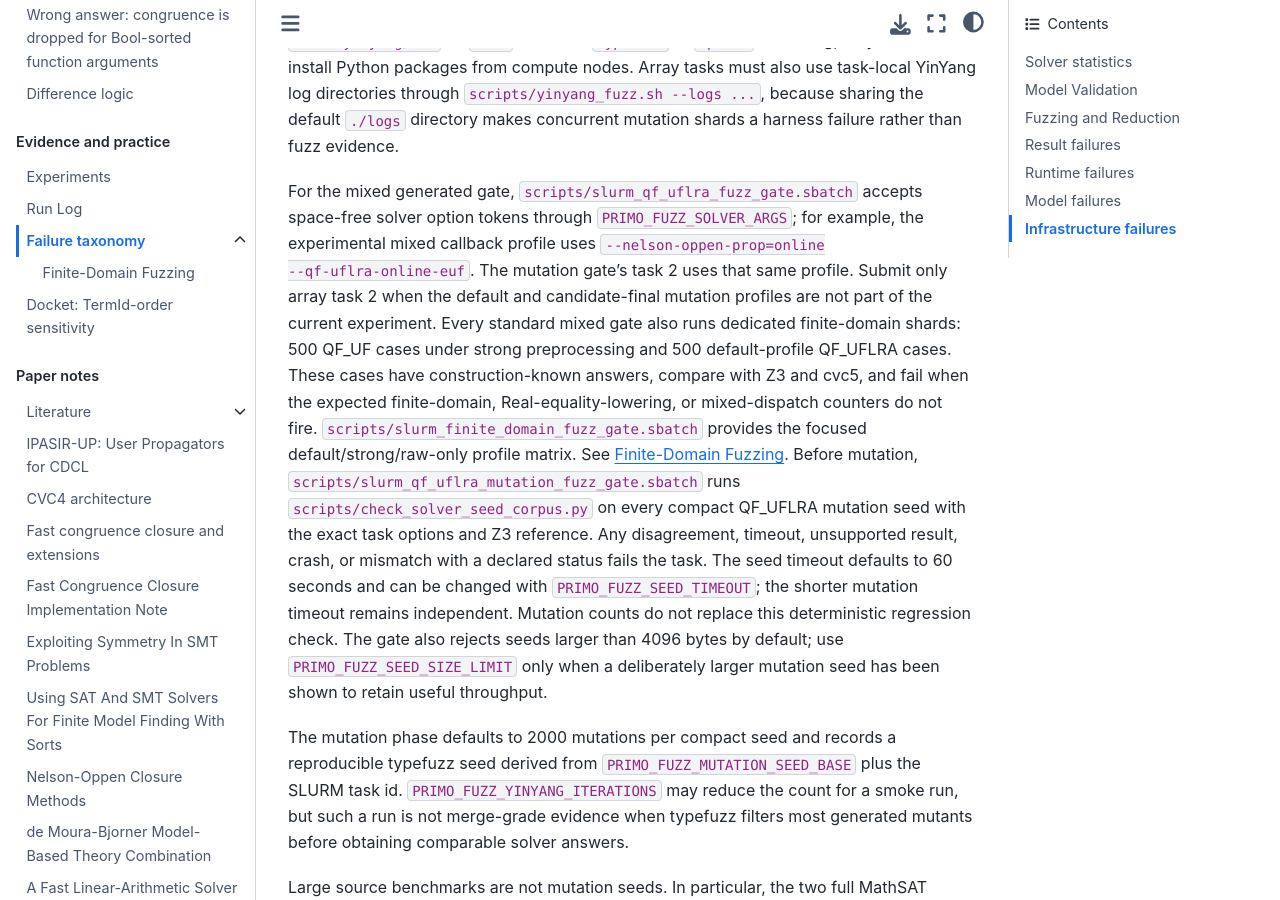
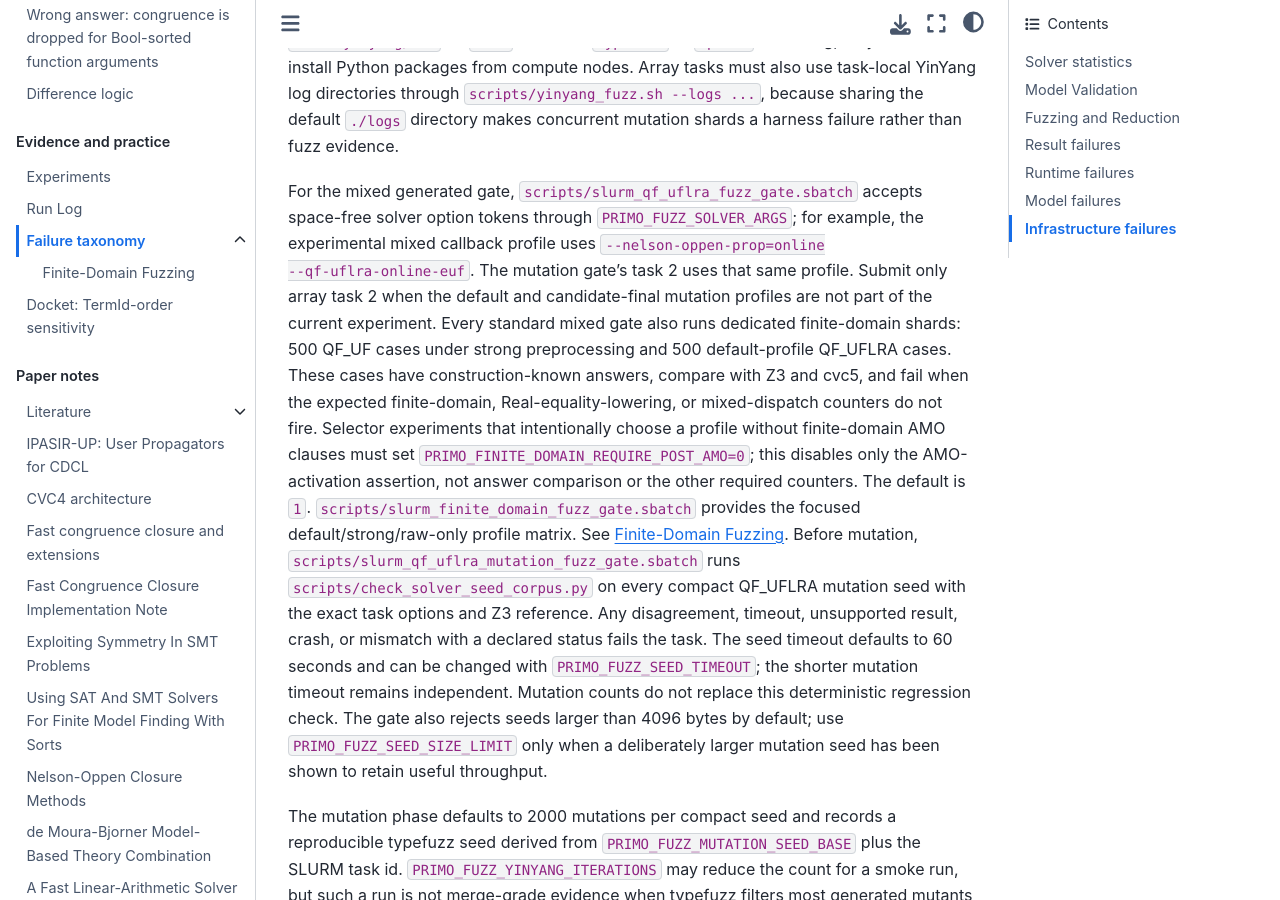
Before and after one commit to primo-solver/primo, a Jupyter Book: the page built from docs/debugging.md, in a window 1280 px wide and 900 px high, scrolled down 25551 px. Built offline with Jupyter Book 1.0.4 settings and Sphinx 7.4.7 and the Sphinx Book theme 1.1.4, drawn with Linux system fonts in a browser that asks for light colours.

Commit message:
Make finite-domain fuzz activation configurable

```diff
--- a/docs/debugging.md
+++ b/docs/debugging.md
@@ -994,7 +994,11 @@ Every standard mixed gate also runs dedicated finite-domain shards: 500 QF_UF
 cases under strong preprocessing and 500 default-profile QF_UFLRA cases. These
 cases have construction-known answers, compare with Z3 and cvc5, and fail when
 the expected finite-domain, Real-equality-lowering, or mixed-dispatch counters
-do not fire. `scripts/slurm_finite_domain_fuzz_gate.sbatch` provides the focused
+do not fire. Selector experiments that intentionally choose a profile without
+finite-domain AMO clauses must set
+`PRIMO_FINITE_DOMAIN_REQUIRE_POST_AMO=0`; this disables only the AMO-activation
+assertion, not answer comparison or the other required counters. The default is
+`1`. `scripts/slurm_finite_domain_fuzz_gate.sbatch` provides the focused
 default/strong/raw-only profile matrix. See [](finite-domain-fuzzing.md).
 Before mutation, `scripts/slurm_qf_uflra_mutation_fuzz_gate.sbatch` runs
 `scripts/check_solver_seed_corpus.py` on every compact QF_UFLRA mutation seed
```
Also changed, not shown: 1 other file.
